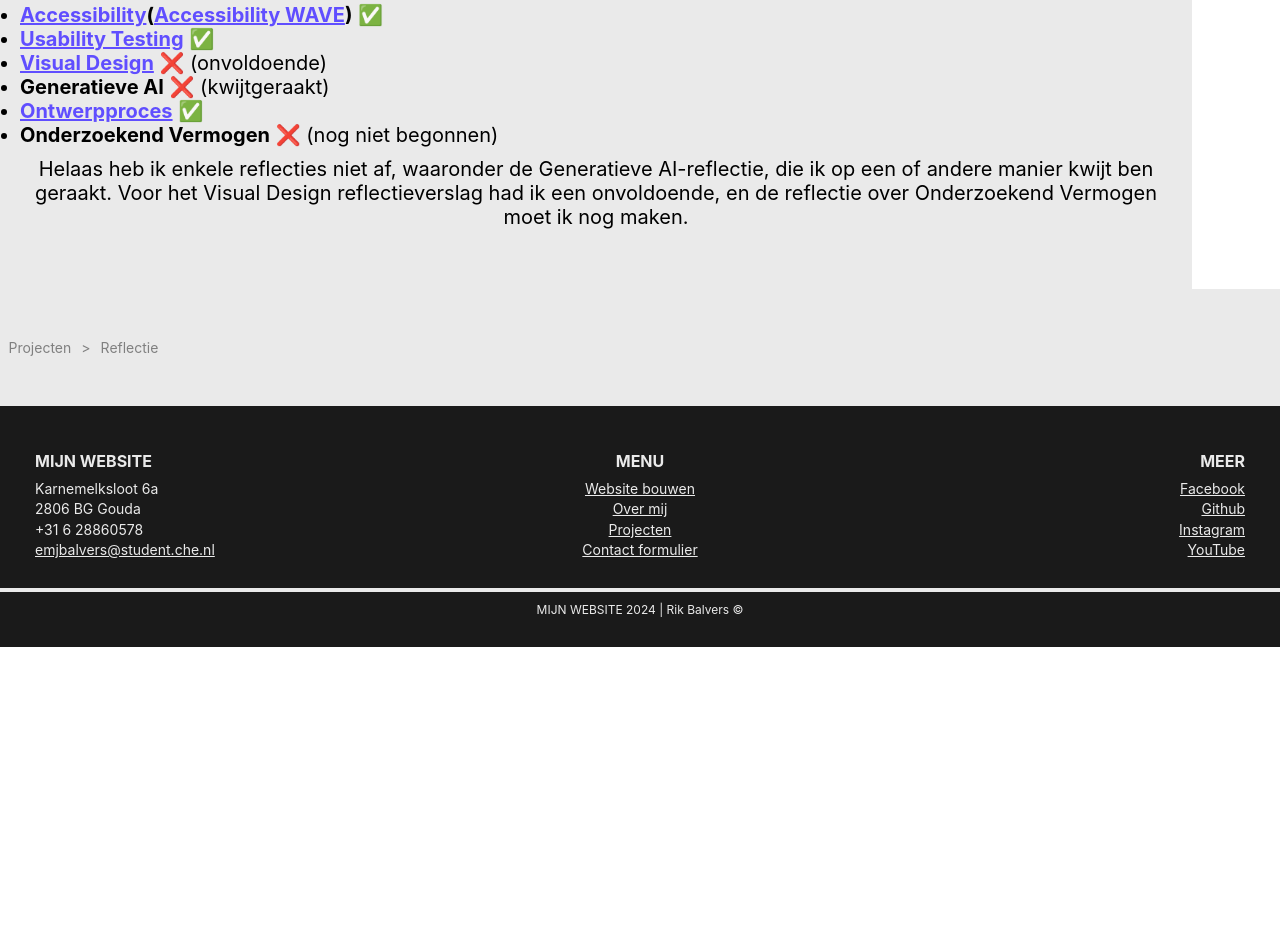
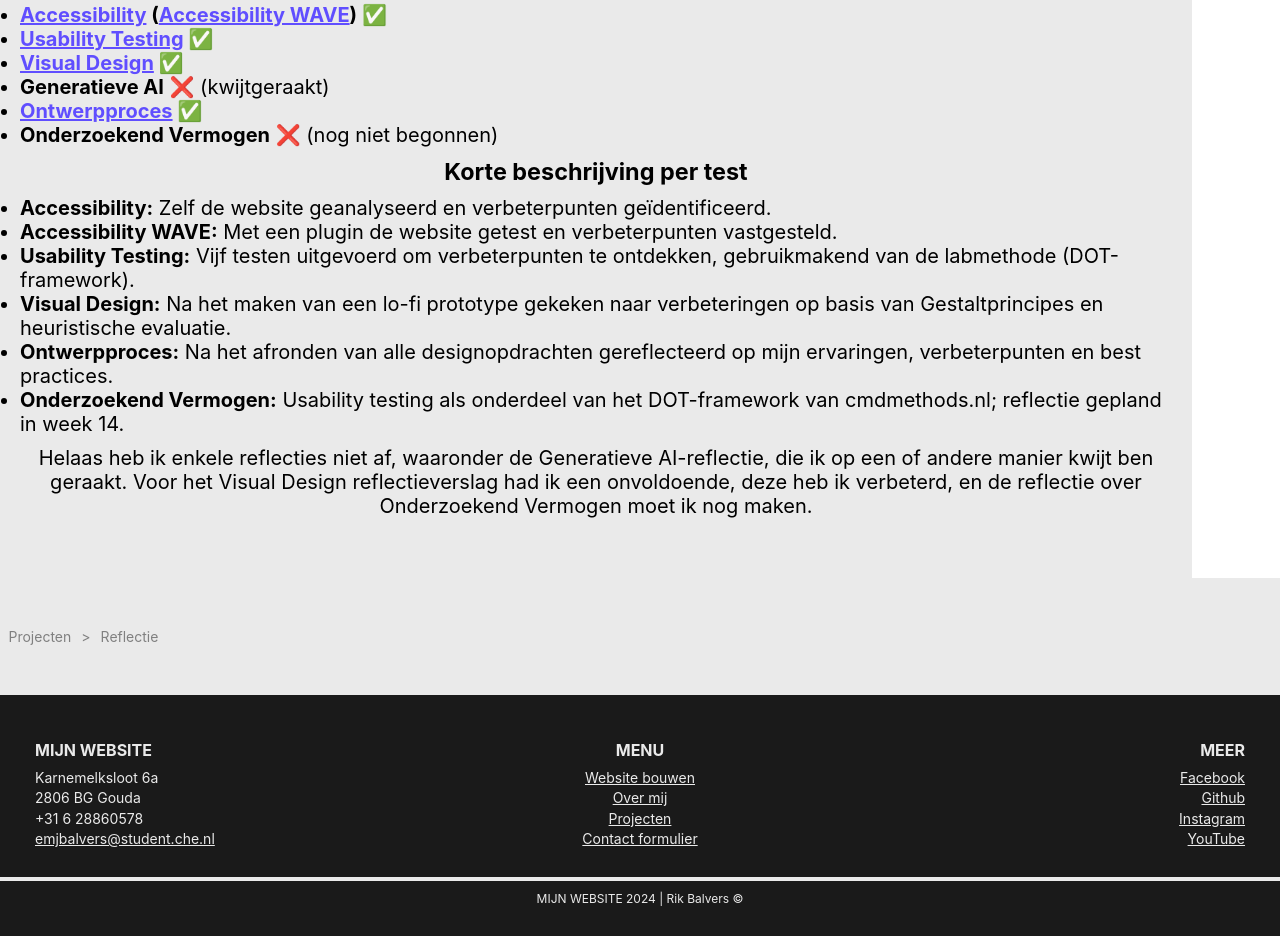
Before and after one commit to RikBalvers/fdd-website-emjbalvers, a website built with Vite: page projects/reflectie.html in a window 1280 px wide. Shown: the part 728-1664 px from the top of the page. Before the commit the page ends 1375 px from the top, so only its background shows below. Built offline with nearby package versions, Linux system fonts and the light colour scheme.

Commit message:
Update reflectie.html

```diff
--- a/projects/reflectie.html
+++ b/projects/reflectie.html
@@ -3,7 +3,7 @@
   <head>
     <meta charset="UTF-8" />
     <meta name="viewport" content="width=device-width, initial-scale=1.0" />
-    <title>Moodboard</title>
+    <title>Reflectie</title>
     <link rel="stylesheet" href="/projects/css/projects_style.css" />
     <link rel="stylesheet" href="/css/style.css" />
     <link
@@ -19,7 +19,7 @@
     <div id="hero" class="hero-project">
       <header class="title-menu">
         <div class="title-project">
-          <h1>MOODBOARD</h1>
+          <h1>REFLECTIE</h1>
         </div>
         <div class="menu-container">
           <!-- Toggle button -->
@@ -70,60 +70,95 @@
           </p>
           <ul>
             <li>
-              <strong
-                ><a
+              <strong>
+                <a
                   href="/assets/downloads/Reflectie_op_accessibility.pdf"
                   download
                   >Accessibility</a
-                >(<a
+                >
+                (<a
                   href="/assets/downloads/Reflectie_op_accessibility_new.pdf"
                   download
                   >Accessibility WAVE</a
-                >)</strong
-              >
+                >)
+              </strong>
               ✅
             </li>
             <li>
-              <strong
-                ><a
+              <strong>
+                <a
                   href="/assets/downloads/Reflecite_usability_testrapport.pdf"
                   download
                   >Usability Testing</a
-                ></strong
-              >
+                >
+              </strong>
               ✅
             </li>
             <li>
-              <strong
-                ><a
+              <strong>
+                <a
                   href="/assets/downloads/Reflectie_op_design_en_accessibility_klein.pdf"
                   download
                   >Visual Design</a
-                ></strong
-              >
-              ❌ (onvoldoende)
+                >
+              </strong>
+              ✅
             </li>
             <li><strong>Generatieve AI</strong> ❌ (kwijtgeraakt)</li>
             <li>
-              <strong
-                ><a
+              <strong>
+                <a
                   href="/assets/downloads/Reflectie_op_ontwerpproces.pdf"
                   download
                   >Ontwerpproces</a
-                ></strong
-              >
+                >
+              </strong>
               ✅
             </li>
             <li>
               <strong>Onderzoekend Vermogen</strong> ❌ (nog niet begonnen)
             </li>
           </ul>
+          <h3>Korte beschrijving per test</h3>
+          <ul>
+            <li>
+              <strong>Accessibility:</strong> Zelf de website geanalyseerd en
+              verbeterpunten geïdentificeerd.
+            </li>
+            <li>
+              <strong>Accessibility WAVE:</strong> Met een plugin de website
+              getest en verbeterpunten vastgesteld.
+            </li>
+            <li>
+              <strong>Usability Testing:</strong> Vijf testen uitgevoerd om
+              verbeterpunten te ontdekken, gebruikmakend van de labmethode
+              (DOT-framework).
+            </li>
+            <li>
+              <strong>Visual Design:</strong> Na het maken van een lo-fi
+              prototype gekeken naar verbeteringen op basis van Gestaltprincipes
+              en heuristische evaluatie.
+            </li>
+            <li>
+              <strong>Ontwerpproces:</strong> Na het afronden van alle
+              designopdrachten gereflecteerd op mijn ervaringen, verbeterpunten
+              en best practices.
+            </li>
+            <li>
+              <strong>Onderzoekend Vermogen:</strong> Usability testing als
+              onderdeel van het DOT-framework van cmdmethods.nl; reflectie
+              gepland in week 14.
+            </li>
+          </ul>
           <p>
             Helaas heb ik enkele reflecties niet af, waaronder de Generatieve
             AI-reflectie, die ik op een of andere manier kwijt ben geraakt. Voor
-            het Visual Design reflectieverslag had ik een onvoldoende, en de
-            reflectie over Onderzoekend Vermogen moet ik nog maken.
+            het Visual Design reflectieverslag had ik een onvoldoende, deze heb
+            ik verbeterd, en de reflectie over Onderzoekend Vermogen moet ik nog
+            maken.
           </p>
+
+
         </div>
         <!-- Back to Top Button -->
         <button id="back-to-top" onclick="scrollToTop()">Back to Top</button>
```
